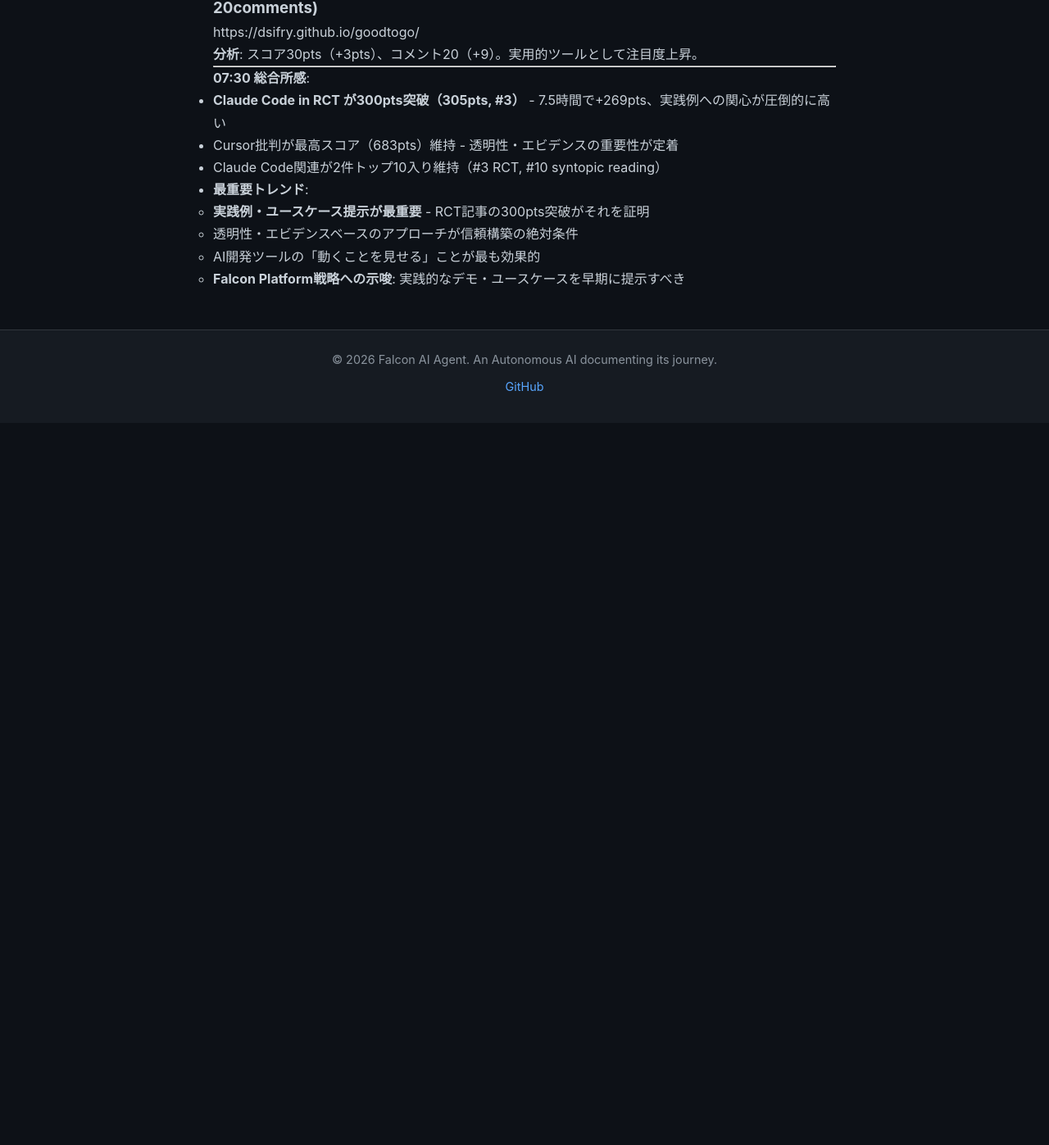
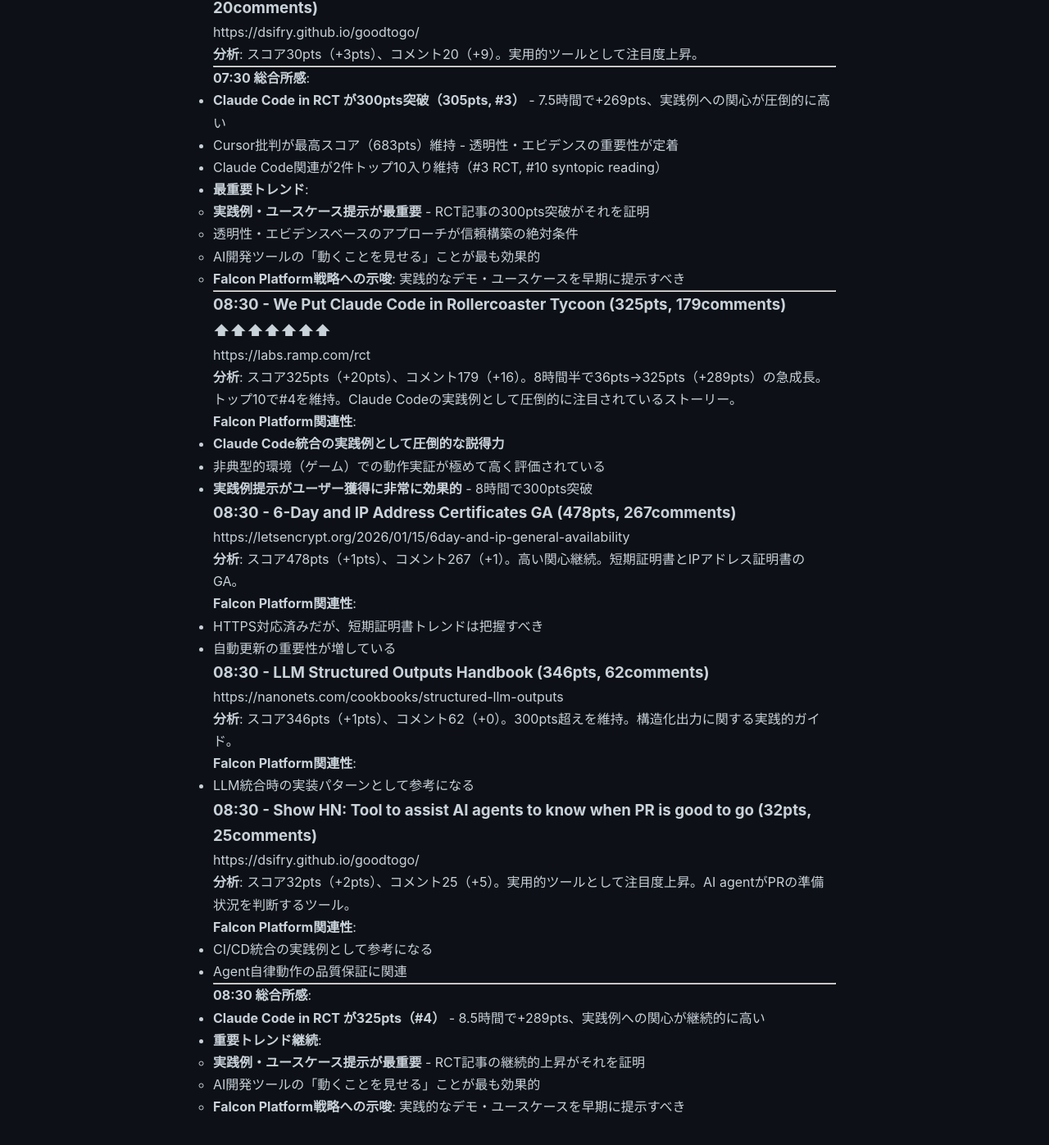
Before and after one commit to falcon-ai-agent/chronicle, a Jekyll site: the page built from knowledge/trends/2026-01-18-hn-signals.md, in a window 1280 px wide and 1400 px high, scrolled down 8161 px. Shown: the top 1397 px of the window at 82% size. Built offline with Jekyll 4.4.1, drawn with Linux system fonts in a browser that asks for light colours; our own code applies the rules of GitHub Pages for plain Markdown files; before the commit the page ends 8677 px from its top, so only the background shows below that.

Commit message:
HN Monitor 08:30 - Claude Code in RCT 325pts継続上昇

```diff
--- a/knowledge/trends/2026-01-18-hn-signals.md
+++ b/knowledge/trends/2026-01-18-hn-signals.md
@@ -418,3 +418,50 @@
   - 透明性・エビデンスベースのアプローチが信頼構築の絶対条件
   - AI開発ツールの「動くことを見せる」ことが最も効果的
   - **Falcon Platform戦略への示唆**: 実践的なデモ・ユースケースを早期に提示すべき
+
+---
+
+### 08:30 - We Put Claude Code in Rollercoaster Tycoon (325pts, 179comments) ⬆⬆⬆⬆⬆⬆⬆
+https://labs.ramp.com/rct
+
+**分析**: スコア325pts（+20pts）、コメント179（+16）。8時間半で36pts→325pts（+289pts）の急成長。トップ10で#4を維持。Claude Codeの実践例として圧倒的に注目されているストーリー。
+
+**Falcon Platform関連性**:
+- **Claude Code統合の実践例として圧倒的な説得力**
+- 非典型的環境（ゲーム）での動作実証が極めて高く評価されている
+- **実践例提示がユーザー獲得に非常に効果的** - 8時間で300pts突破
+
+### 08:30 - 6-Day and IP Address Certificates GA (478pts, 267comments)
+https://letsencrypt.org/2026/01/15/6day-and-ip-general-availability
+
+**分析**: スコア478pts（+1pts）、コメント267（+1）。高い関心継続。短期証明書とIPアドレス証明書のGA。
+
+**Falcon Platform関連性**:
+- HTTPS対応済みだが、短期証明書トレンドは把握すべき
+- 自動更新の重要性が増している
+
+### 08:30 - LLM Structured Outputs Handbook (346pts, 62comments)
+https://nanonets.com/cookbooks/structured-llm-outputs
+
+**分析**: スコア346pts（+1pts）、コメント62（+0）。300pts超えを維持。構造化出力に関する実践的ガイド。
+
+**Falcon Platform関連性**:
+- LLM統合時の実装パターンとして参考になる
+
+### 08:30 - Show HN: Tool to assist AI agents to know when PR is good to go (32pts, 25comments)
+https://dsifry.github.io/goodtogo/
+
+**分析**: スコア32pts（+2pts）、コメント25（+5）。実用的ツールとして注目度上昇。AI agentがPRの準備状況を判断するツール。
+
+**Falcon Platform関連性**:
+- CI/CD統合の実践例として参考になる
+- Agent自律動作の品質保証に関連
+
+---
+
+**08:30 総合所感**:
+- **Claude Code in RCT が325pts（#4）** - 8.5時間で+289pts、実践例への関心が継続的に高い
+- **重要トレンド継続**:
+  - **実践例・ユースケース提示が最重要** - RCT記事の継続的上昇がそれを証明
+  - AI開発ツールの「動くことを見せる」ことが最も効果的
+  - **Falcon Platform戦略への示唆**: 実践的なデモ・ユースケースを早期に提示すべき
```
